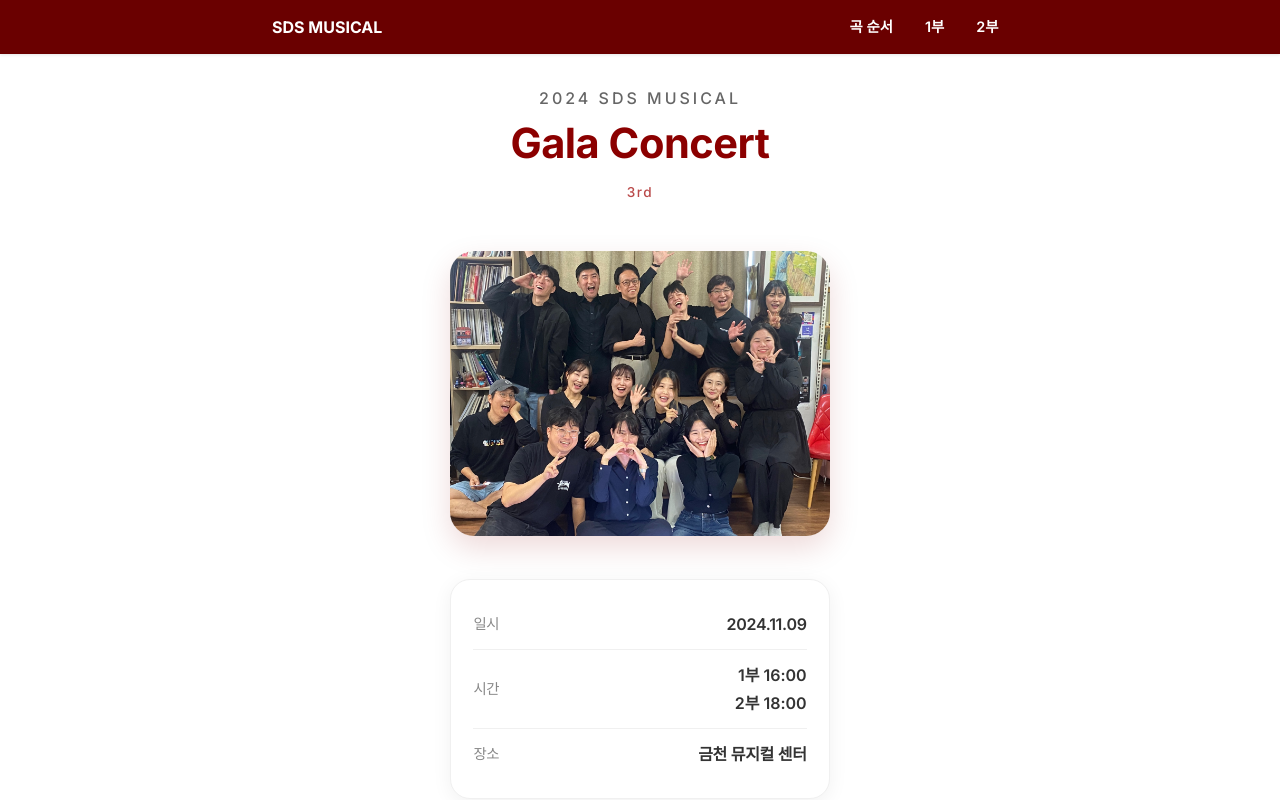
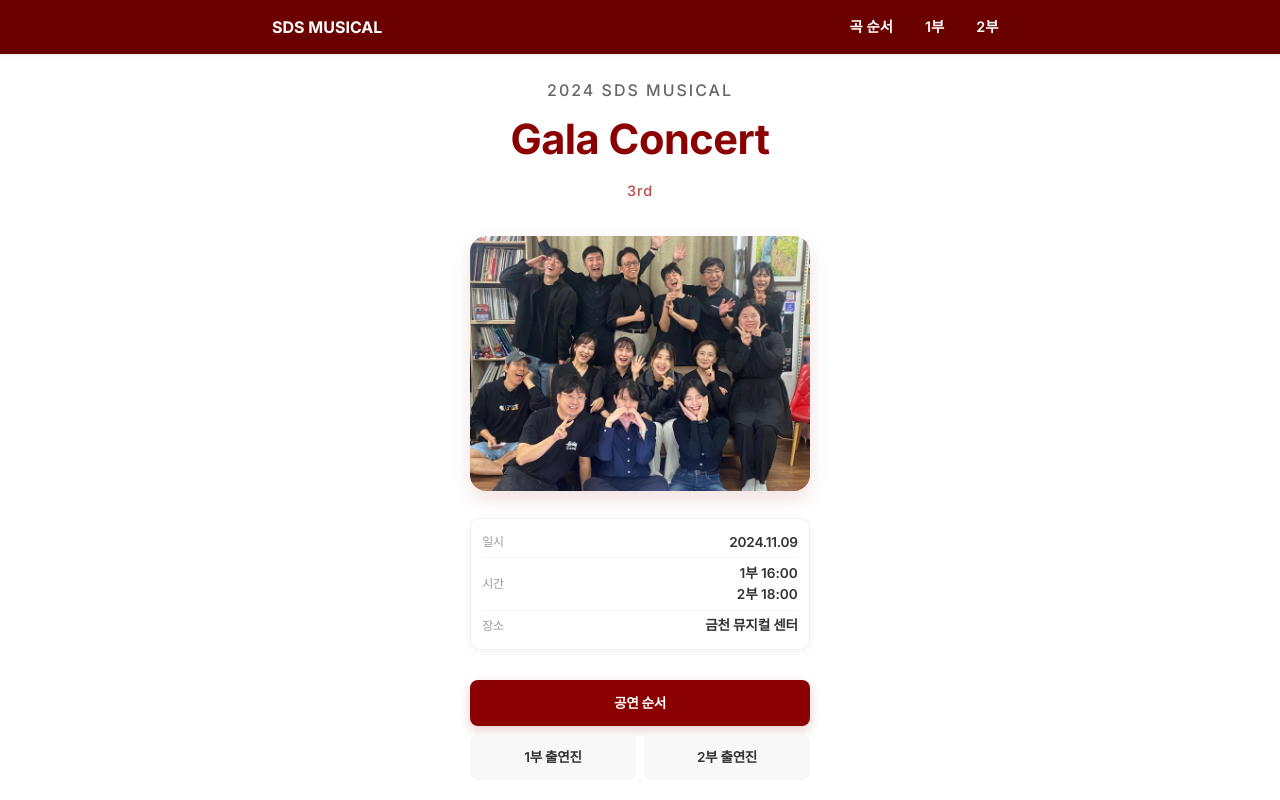
Before and after one commit to JeangyuHeo/brochure_basic, a Next.js app: page / in a window 1280 px wide. Shown: the top 800 px of the page. Built offline with nearby package versions, Linux system fonts and the light colour scheme; a web font is replaced by a local one.

Commit message:
Add: 모바일 친화적 디자인

```diff
--- a/src/app/page.tsx
+++ b/src/app/page.tsx
@@ -45,9 +45,12 @@ export default function Home() {
 
         {/* 버튼 그룹 */}
         <div className={styles.buttonGroup}>
+          <div className={styles.primaryButtonContainer}>
             <Link href="/song-list" className={`${styles.button} ${styles.primary}`}>
               공연 순서
             </Link>
+          </div>
+          <div className={styles.secondaryButtonContainer}>
             <Link href="/cast1" className={`${styles.button} ${styles.secondary}`}>
               1부 출연진
             </Link>
@@ -57,5 +60,6 @@ export default function Home() {
           </div>
         </div>
       </div>
+    </div>
   );
 }
--- a/src/app/styles/Actor.module.css
+++ b/src/app/styles/Actor.module.css
@@ -1,21 +1,21 @@
 .container {
   min-height: 100vh;
-  padding: 1rem 0.5rem;
+  padding: 0.8rem 0.5rem;
   background-color: var(--background);
   display: flex;
   justify-content: center;
   align-items: flex-start;
-  padding-top: 2rem;
+  padding-top: 1rem;
 }
 
 .actorCard {
   width: 100%;
-  max-width: 340px;
+  max-width: 300px;
   margin: 0 auto;
   background-color: var(--secondary);
-  border-radius: 12px;
+  border-radius: 10px;
   overflow: hidden;
-  box-shadow: 0 4px 6px rgba(0, 0, 0, 0.1);
+  box-shadow: 0 2px 4px rgba(0, 0, 0, 0.08);
   display: flex;
   flex-direction: column;
 }
@@ -23,7 +23,7 @@
 .imageWrapper {
   position: relative;
   width: 100%;
-  height: 250px;
+  height: 200px;
 }
 
 .actorImage {
@@ -31,27 +31,27 @@
 }
 
 .actorInfo {
-  padding: 1.2rem;
+  padding: 0.8rem;
 }
 
 .actorName {
-  font-size: 1.3rem;
+  font-size: 1.1rem;
   font-weight: 700;
   color: var(--primary);
-  margin-bottom: 0.5rem;
+  margin-bottom: 0.3rem;
 }
 
 .roleTitle {
-  font-size: 1rem;
+  font-size: 0.9rem;
   color: var(--accent);
-  margin-bottom: 1.5rem;
+  margin-bottom: 1rem;
   font-weight: 500;
 }
 
 .songsTitle {
-  font-size: 1.1rem;
+  font-size: 1rem;
   color: var(--primary);
-  margin-bottom: 1rem;
+  margin-bottom: 0.8rem;
   font-weight: 600;
 }
 
@@ -62,50 +62,45 @@
 }
 
 .songItem {
-  margin-bottom: 0.8rem;
+  margin-bottom: 0.6rem;
 }
 
 .songLink {
   text-decoration: none;
   display: block;
-  padding: 0.6rem;
+  padding: 0.5rem;
   background-color: var(--background);
-  border-radius: 8px;
-  transition: all 0.3s ease;
+  border-radius: 6px;
+  transition: all 0.2s ease;
 }
 
 .songLink:hover {
-  transform: translateX(5px);
+  transform: translateX(3px);
   background-color: var(--primary);
 }
 
 .songInfo {
   display: flex;
   flex-direction: column;
-  gap: 0.3rem;
+  gap: 0.2rem;
 }
 
 .songTitle {
-  font-size: 1rem;
+  font-size: 0.9rem;
   color: var(--primary);
   font-weight: 600;
 }
 
-.songLink:hover .songTitle,
-.songLink:hover .songDescription {
-  color: white;
-}
-
 .songDescription {
-  font-size: 0.9rem;
+  font-size: 0.8rem;
   color: var(--accent);
 }
 
 .notFound {
   text-align: center;
-  font-size: 1.2rem;
+  font-size: 1rem;
   color: var(--primary);
-  padding: 2rem;
+  padding: 1.5rem;
 }
 
 /* 태블릿 이상 크기에서의 레이아웃 */
@@ -116,25 +111,25 @@
 
   .actorCard {
     flex-direction: row;
-    max-width: 700px;
+    max-width: 600px;
   }
 
   .imageWrapper {
-    width: 250px;
+    width: 200px;
     height: auto;
-    min-height: 400px;
+    min-height: 300px;
   }
 
   .actorInfo {
     flex: 1;
-    padding: 2rem;
+    padding: 1.5rem;
   }
 
   .actorName {
-    font-size: 1.8rem;
+    font-size: 1.4rem;
   }
 
   .roleTitle {
-    font-size: 1.4rem;
+    font-size: 1.1rem;
   }
 }
--- a/src/app/styles/Home.module.css
+++ b/src/app/styles/Home.module.css
@@ -1,46 +1,45 @@
 .container {
   min-height: 100vh;
   background-color: #ffffff;
-  padding: 2rem 1rem;  /* 상단 여백 증가 */
+  padding: 1.5rem 1rem;  /* 상단 여백 축소 */
 }
 
 .content {
-  max-width: 320px;
+  max-width: 300px;  /* 전체 너비 축소 */
   margin: 0 auto;
   display: flex;
   flex-direction: column;
-  gap: 2.2rem;  /* 섹션 간격 증가 */
+  gap: 1.6rem;  /* 섹션 간격 축소 */
 }
 
 /* 타이틀 섹션 */
 .titleSection {
   text-align: center;
-  margin-bottom: 0.8rem;
+  margin-bottom: 0.5rem;
 }
 
 .mainTitle {
-  font-size: 0.9rem;
+  font-size: 0.95rem;
   color: #666666;
-  margin-bottom: 0.6rem;
+  margin-bottom: 0.4rem;
   font-weight: 500;
-  letter-spacing: 3px;
+  letter-spacing: 2px;
   text-transform: uppercase;
 }
 
 .subTitle {
-  font-size: 2.4rem;  /* 크기 증가 */
+  font-size: 2.4rem;
   color: #8B0000;
   font-weight: 700;
-  margin-bottom: 0.6rem;
+  margin-bottom: 0.4rem;
   letter-spacing: -0.5px;
-  line-height: 1.2;
 }
 
 .ordinal {
   font-size: 0.85rem;
   color: #BA4A4A;
   font-weight: 500;
-  letter-spacing: 1.5px;
+  letter-spacing: 1px;
   display: inline-block;
   margin-top: 0.2rem;
 }
@@ -50,9 +49,9 @@
   position: relative;
   width: 100%;
   aspect-ratio: 4/3;  /* 비율 변경 */
-  border-radius: 24px;  /* 더 둥글게 */
+  border-radius: 16px;  /* 반경 축소 */
   overflow: hidden;
-  box-shadow: 0 12px 30px rgba(139, 0, 0, 0.15);
+  box-shadow: 0 8px 20px rgba(139, 0, 0, 0.12);  /* 그림자 축소 */
 }
 
 .image {
@@ -62,19 +61,19 @@
 /* 공연 정보 카드 */
 .scheduleCard {
   background-color: #ffffff;
-  border-radius: 20px;
-  padding: 1.2rem 1.4rem;  /* 패딩 증가 */
-  box-shadow: 0 4px 20px rgba(0, 0, 0, 0.06);
+  border-radius: 10px;
+  padding: 0.5rem 0.7rem;  /* 패딩 더 축소 */
+  box-shadow: 0 2px 12px rgba(0, 0, 0, 0.04);  /* 그림자 더 연하게 */
   border: 1px solid #f0f0f0;
-  margin: 0.5rem 0;
+  margin: 0.1rem 0;  /* 마진 더 축소 */
 }
 
 .scheduleRow {
   display: flex;
   justify-content: space-between;
   align-items: center;
-  padding: 0.8rem 0;
-  border-bottom: 1px solid #f0f0f0;
+  padding: 0.3rem 0;  /* 패딩 더 축소 */
+  border-bottom: 1px solid #f5f5f5;  /* 구분선 더 연하게 */
 }
 
 .scheduleRow:last-child {
@@ -82,25 +81,25 @@
 }
 
 .scheduleLabel {
-  font-size: 0.85rem;
-  color: #888888;
+  font-size: 0.7rem;  /* 폰트 크기 더 축소 */
+  color: #999999;
   font-weight: 500;
-  letter-spacing: -0.3px;
+  letter-spacing: -0.2px;
 }
 
 .scheduleValue {
-  font-size: 0.95rem;
+  font-size: 0.8rem;  /* 폰트 크기 더 축소 */
   color: #333333;
   font-weight: 600;
-  letter-spacing: -0.3px;
+  letter-spacing: -0.2px;
 }
 
 .timeValues {
   display: flex;
   flex-direction: column;
   align-items: flex-end;
-  gap: 0.3rem;
-  font-size: 0.95rem;
+  gap: 0.1rem;  /* 간격 더 축소 */
+  font-size: 0.8rem;  /* 폰트 크기 더 축소 */
   color: #333333;
   font-weight: 600;
 }
@@ -109,15 +108,26 @@
 .buttonGroup {
   display: flex;
   flex-direction: column;
-  gap: 0.8rem;
-  margin-top: 0.5rem;
+  gap: 0.5rem;
+  margin-top: 0.2rem;
+}
+
+/* 첫 번째 버튼을 위한 컨테이너 */
+.primaryButtonContainer {
+  width: 100%;
+}
+
+/* 보조 버튼을 위한 컨테이너 */
+.secondaryButtonContainer {
+  display: flex;
+  gap: 0.5rem;
+  width: 100%;
 }
 
 .button {
-  width: 100%;
-  padding: 1rem;
-  border-radius: 14px;
-  font-size: 0.95rem;
+  padding: 0.7rem;
+  border-radius: 8px;
+  font-size: 0.8rem;
   font-weight: 600;
   text-align: center;
   text-decoration: none;
@@ -126,13 +136,16 @@
 }
 
 .primary {
+  display: block;
+  width: 100%;
   background-color: #8B0000;
   color: white;
   border: none;
-  box-shadow: 0 6px 16px rgba(139, 0, 0, 0.25);
+  box-shadow: 0 4px 12px rgba(139, 0, 0, 0.2);
 }
 
 .secondary {
+  flex: 1;
   background-color: #F8F8F8;
   color: #333333;
   border: none;
@@ -145,7 +158,29 @@
 /* 태블릿 이상 크기 대응 */
 @media (min-width: 768px) {
   .content {
-    max-width: 380px;  /* 너비 증가 */
+    max-width: 340px;  /* 태블릿 너비도 축소 */
+  }
+
+  .mainTitle {
+    font-size: 0.9rem;
+  }
+
+  .subTitle {
+    font-size: 2.2rem;
+  }
+
+  .scheduleLabel {
+    font-size: 0.75rem;
+  }
+
+  .scheduleValue,
+  .timeValues {
+    font-size: 0.85rem;
+  }
+
+  .button {
+    padding: 0.8rem;
+    font-size: 0.85rem;
   }
 
   .mainTitle {
@@ -153,20 +188,10 @@
   }
 
   .subTitle {
-    font-size: 2.6rem;  /* 크기 증가 */
+    font-size: 2.6rem;
   }
 
-  .scheduleLabel {
+  .ordinal {
     font-size: 0.9rem;
   }
-
-  .scheduleValue,
-  .timeValues {
-    font-size: 1rem;
-  }
-
-  .button {
-    padding: 1.1rem;
-    font-size: 1rem;
-  }
 }
--- a/src/app/styles/Song.module.css
+++ b/src/app/styles/Song.module.css
@@ -1,20 +1,21 @@
 .container {
   min-height: 100vh;
-  padding: 1rem;
+  padding: 0.8rem 0.5rem;
   background-color: var(--background);
   display: flex;
   justify-content: center;
   align-items: flex-start;
-  padding-top: 2rem;
+  padding-top: 1rem;
 }
 
 .songCard {
   width: 100%;
-  max-width: 400px;
+  max-width: 300px;
+  margin: 0 auto;
   background-color: var(--secondary);
-  border-radius: 15px;
+  border-radius: 10px;
   overflow: hidden;
-  box-shadow: 0 4px 6px rgba(0, 0, 0, 0.1);
+  box-shadow: 0 2px 4px rgba(0, 0, 0, 0.08);
   display: flex;
   flex-direction: column;
 }
@@ -22,7 +23,7 @@
 .imageWrapper {
   position: relative;
   width: 100%;
-  height: 250px;
+  height: 200px;
 }
 
 .songImage {
@@ -30,46 +31,57 @@
 }
 
 .songInfo {
-  padding: 1.5rem;
+  padding: 0.8rem;
 }
 
 .songTitle {
-  font-size: 1.5rem;
+  font-size: 1.1rem;
+  font-weight: 700;
   color: var(--primary);
-  margin-bottom: 1rem;
-  font-weight: 700;
+  margin-bottom: 0.5rem;
 }
 
 .songDescription {
-  font-size: 1rem;
+  font-size: 0.9rem;
   color: var(--accent);
-  line-height: 1.6;
+  line-height: 1.4;
 }
 
 .notFound {
   text-align: center;
-  font-size: 1.2rem;
+  font-size: 1rem;
   color: var(--primary);
-  padding: 2rem;
+  padding: 1.5rem;
 }
 
+/* 태블릿 이상 크기에서의 레이아웃 */
 @media (min-width: 768px) {
+  .container {
+    padding: 1rem;
+  }
+
   .songCard {
     flex-direction: row;
-    max-width: 700px;
+    max-width: 600px;
   }
 
   .imageWrapper {
-    width: 250px;
+    width: 200px;
     height: auto;
+    min-height: 300px;
   }
 
   .songInfo {
     flex: 1;
-    padding: 2rem;
+    padding: 1.5rem;
   }
 
   .songTitle {
-    font-size: 1.8rem;
+    font-size: 1.4rem;
+  }
+
+  .songDescription {
+    font-size: 1rem;
+    line-height: 1.5;
   }
 }
```
Lines whose indentation alone changed are shown as unchanged.
